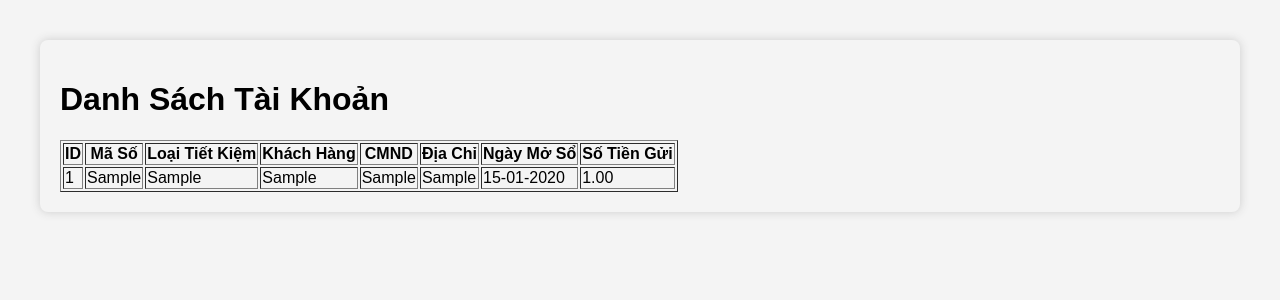
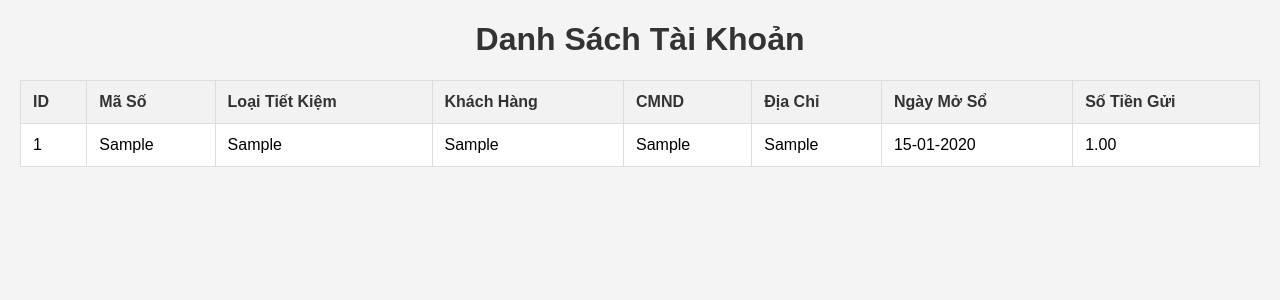
Before and after one commit to NPT0116/SE_demo_website, a Flask app: page /view_accounts in a window 1280 px wide. Shown: the top 300 px of the page. Run offline with Flask 3, Linux system fonts and the light colour scheme; tables that the repository leaves empty hold one stand-in row (values such as "Sample post").

Commit message:
Thêm vào các css cho table

```diff
--- /dev/null
+++ b/static/view_account.css
@@ -0,0 +1,39 @@
+/* static/style.css */
+
+body {
+    font-family: Arial, sans-serif;
+    margin: 20px;
+    padding: 0;
+    background-color: #f4f4f4;
+}
+
+h1 {
+    text-align: center;
+    color: #333;
+}
+
+table {
+    width: 100%;
+    border-collapse: collapse;
+    margin: 20px 0;
+    background-color: #fff;
+}
+
+th, td {
+    padding: 12px;
+    border: 1px solid #ddd;
+    text-align: left;
+}
+
+th {
+    background-color: #f2f2f2;
+    color: #333;
+}
+
+tr:nth-child(even) {
+    background-color: #f9f9f9;
+}
+
+tr:hover {
+    background-color: #f1f1f1;
+}
--- a/templates/view_accounts.html
+++ b/templates/view_accounts.html
@@ -3,7 +3,7 @@
 <head>
     <meta charset="UTF-8">
     <title>Danh Sách Tài Khoản</title>
-    <link rel="stylesheet" type="text/css" href="/static/style.css">
+    <link rel="stylesheet" type="text/css" href="/static/view_account.css">
 </head>
 <body>
     <h1>Danh Sách Tài Khoản</h1>
```
